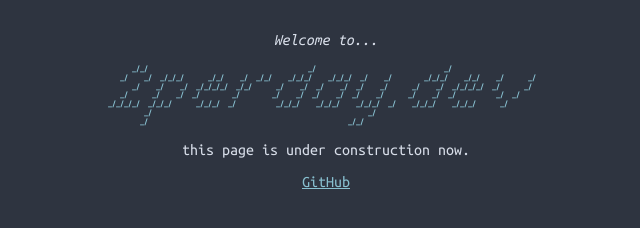
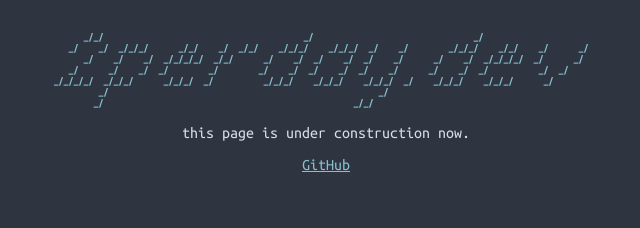
Before and after one commit to 2perday/2perday.dev, a plain HTML site: page public/index.html in a window 1280 px wide. Shown: the whole page, without its empty margins (314-954 px from the left). Drawn offline with Linux system fonts and the light colour scheme.

Commit message:
fix: centering pre

```diff
--- a/public/index.html
+++ b/public/index.html
@@ -21,31 +21,26 @@
 
         body {
             margin: 0;
-            padding: 1rem;
-
-            font-size: medium;
-            font-family: "Ubuntu Mono", monospace;
+            padding-top: 2rem;
 
             background-color: #2E3440;
             color: #D8DEE9;
 
+            font-family: "Ubuntu Mono", monospace;
             text-align: center;
         }
 
         pre {
-            font-size: 8px;
-            font-family: "Ubuntu Mono", monospace;
-            font-weight: bold;
-
+            font-size: clamp(6px, 1.7vw, 10px);
             line-height: 1.1;
-
-            width: fit-content;
-
-            color: #88C0D0;
             width: fit-content;
             margin: 0 auto;
             text-align: left;
+            overflow-x: hidden;
 
+            font-family: "Ubuntu Mono", monospace;
+            font-weight: bold;
+            color: #88C0D0;
         }
 
         h1 {
@@ -72,7 +67,6 @@
 </head>
 
 <body>
-    <p style="font-style: italic;">Welcome to...</p>
     <pre>
       _/_/                                        _/                                _/
    _/    _/  _/_/_/      _/_/    _/  _/_/    _/_/_/    _/_/_/  _/    _/        _/_/_/    _/_/    _/      _/
```
